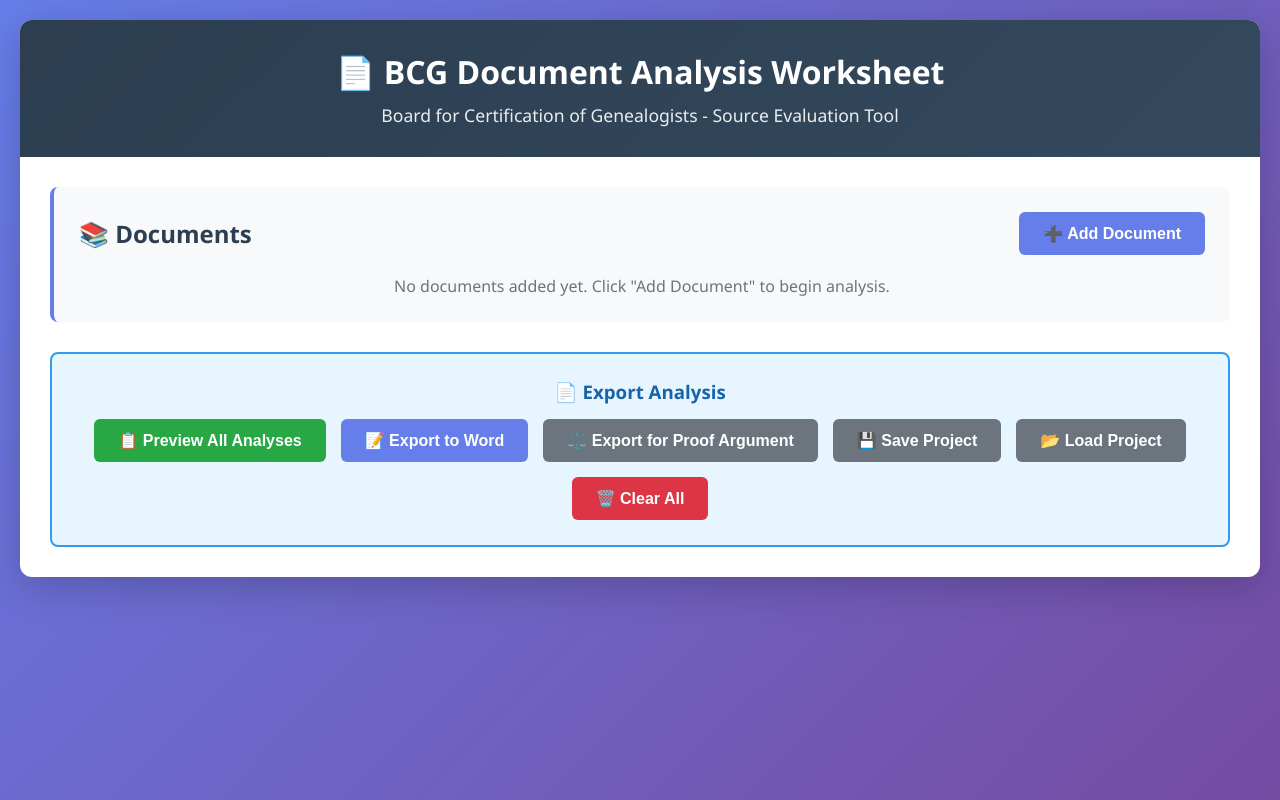
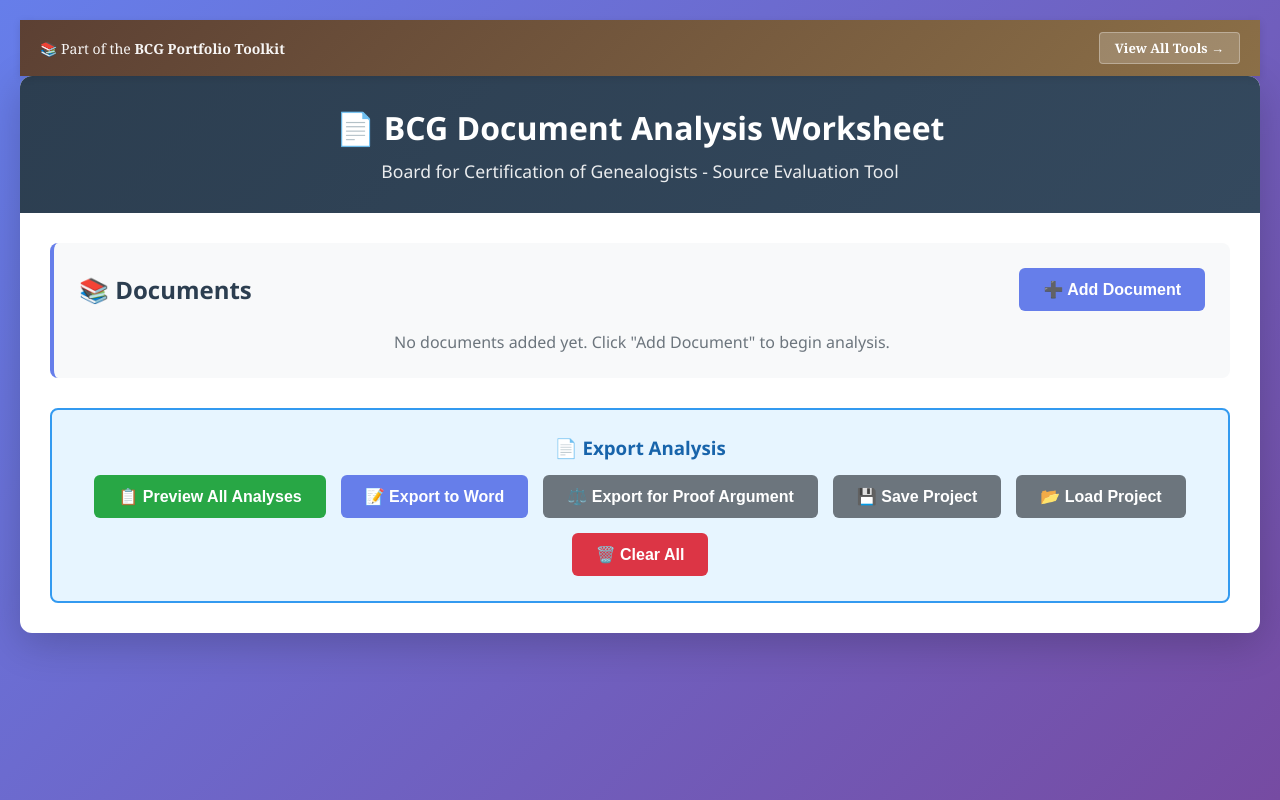
Before and after one commit to BKGenealogy/bcg-document-analysis-worksheet, a plain HTML site: page index.html in a window 1280 px wide. Drawn offline with Linux system fonts and the light colour scheme.

Commit message:
Analysis update

```diff
--- a/index.html
+++ b/index.html
@@ -381,6 +381,78 @@
     </style>
 </head>
 <body>
+  <!-- BCG Toolkit Header Banner -->
+<!-- Add this IMMEDIATELY after the opening <body> tag in each tool -->
+
+<div class="bcg-toolkit-banner">
+    <div class="banner-content">
+        <span class="banner-text">📚 Part of the <strong>BCG Portfolio Toolkit</strong></span>
+        <a href="https://bkgenealogy.github.io/" class="banner-link">View All Tools →</a>
+    </div>
+</div>
+
+<style>
+    .bcg-toolkit-banner {
+        background: linear-gradient(135deg, #5c4033 0%, #8b6f47 100%);
+        color: white;
+        padding: 12px 20px;
+        text-align: center;
+        box-shadow: 0 2px 8px rgba(0,0,0,0.1);
+        position: sticky;
+        top: 0;
+        z-index: 1000;
+        font-family: Georgia, 'Times New Roman', serif;
+    }
+
+    .banner-content {
+        max-width: 1200px;
+        margin: 0 auto;
+        display: flex;
+        justify-content: space-between;
+        align-items: center;
+        flex-wrap: wrap;
+        gap: 10px;
+    }
+
+    .banner-text {
+        font-size: 14px;
+        opacity: 0.95;
+    }
+
+    .banner-text strong {
+        font-weight: bold;
+    }
+
+    .banner-link {
+        background: rgba(255, 255, 255, 0.2);
+        color: white;
+        padding: 6px 15px;
+        text-decoration: none;
+        border-radius: 4px;
+        font-size: 13px;
+        font-weight: bold;
+        transition: all 0.3s ease;
+        border: 1px solid rgba(255, 255, 255, 0.3);
+    }
+
+    .banner-link:hover {
+        background: rgba(255, 255, 255, 0.3);
+        transform: translateY(-1px);
+    }
+
+    @media (max-width: 600px) {
+        .banner-content {
+            flex-direction: column;
+            text-align: center;
+        }
+
+        .banner-text {
+            font-size: 13px;
+        }
+    }
+</style>
+
+<!-- End BCG Toolkit Header Banner -->
     <div class="container">
         <div class="header">
             <h1>📄 BCG Document Analysis Worksheet</h1>
```
